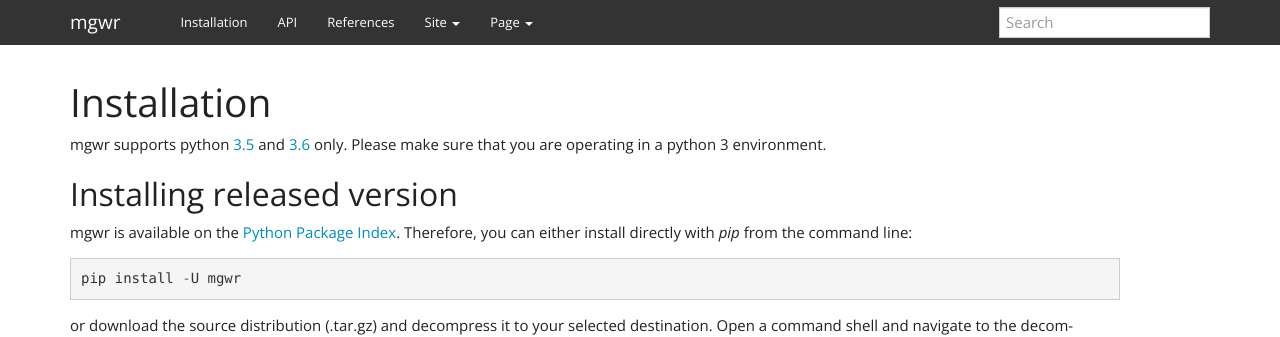
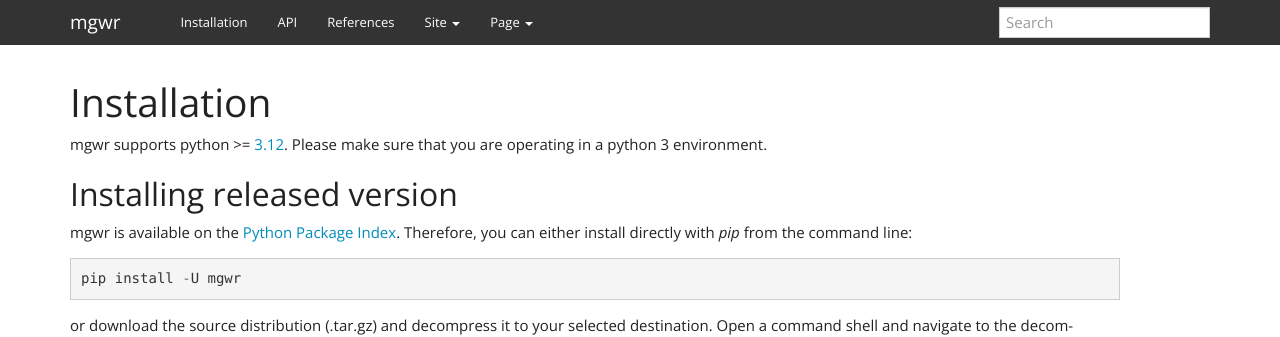
Before and after one commit to pysal/mgwr, a Sphinx documentation site: the page built from doc/installation.rst, in a window 1280 px wide. Shown: the top 337 px of the page. Built offline with Sphinx 7.4.7, drawn with Linux system fonts in a browser that asks for light colours; the version number could not be read and is left out.

Commit message:
drop 3.11 support - spec000 (#169)
* drop 3.11 support - spec000

* forgot to add numba CI into matrix

```diff
--- a/doc/installation.rst
+++ b/doc/installation.rst
@@ -3,7 +3,7 @@
 Installation
 ============
 
-mgwr supports python `3.5`_ and `3.6`_ only. Please make sure that you are
+mgwr supports python >= `3.12`_. Please make sure that you are
 operating in a python 3 environment.
 
 Installing released version
@@ -36,8 +36,7 @@
 to your local clone and submitting a pull request to `pysal/mgwr`_, you can
 contribute to the mgwr development.
 
-.. _3.5: https://docs.python.org/3.5/
-.. _3.6: https://docs.python.org/3.6/
+.. _3.12: https://docs.python.org/3.12/
 .. _Python Package Index: https://pypi.org/project/mgwr/
 .. _pysal/mgwr: https://github.com/pysal/mgwr
 .. _fork: https://help.github.com/articles/fork-a-repo/
```
Also changed, not shown: README.md (+1 -1 lines), pyproject.toml (+5 -2 lines), 8 other files.
